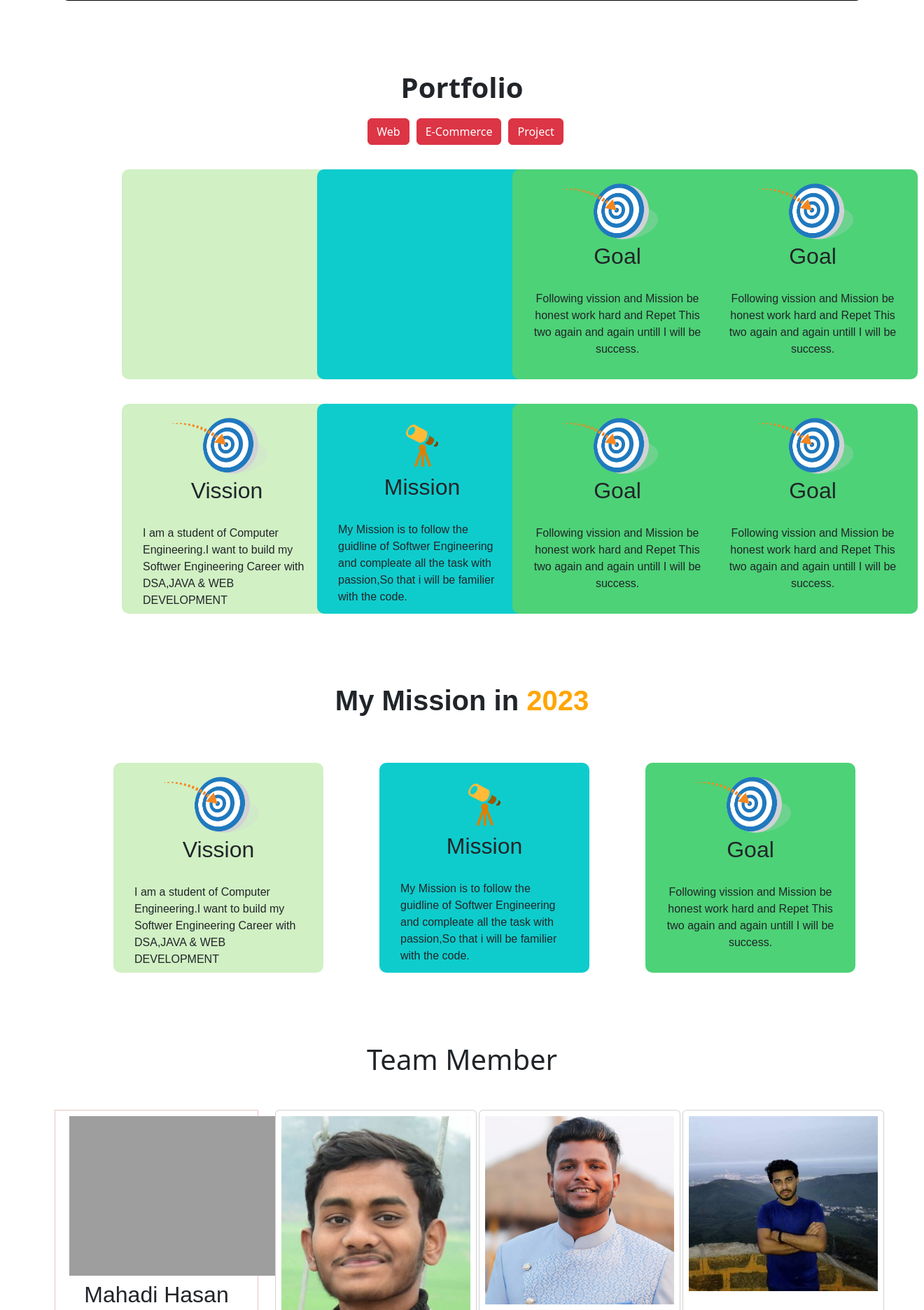
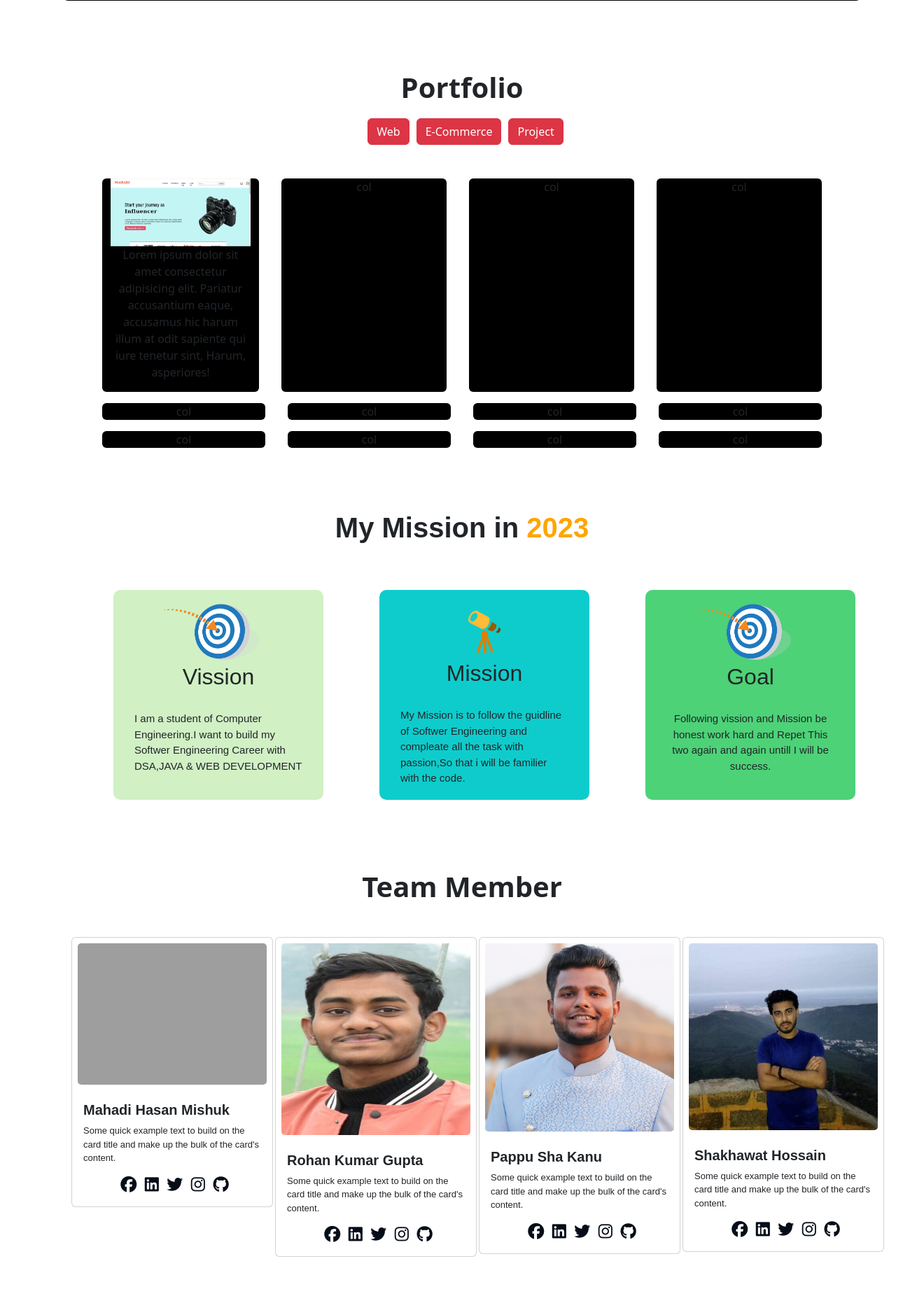
Before and after one commit to mishuk09/Portfolio, a PHP site: page / in a window 1320 px wide. Shown: the part 1742-3614 px from the top of the page at 70% size. Run offline with PHP 8.4, Linux system fonts and the light colour scheme; some libraries are stand-ins or nearby versions; some web fonts are replaced; grey boxes are pictures that could not be loaded.

Commit message:
portfolio

```diff
--- a/index.html
+++ b/index.html
@@ -441,6 +441,53 @@
 
 
 
+  <div class="container text-center my-5">
+    <div class="row gx-5 m-3  ">
+      <div class="col bg-black mx-3 rounded container-fluid "><img src="ss/1.png" alt=""  style="width: 200px;"  >
+      <p>Lorem ipsum dolor sit amet consectetur adipisicing elit. Pariatur accusantium eaque, accusamus hic harum illum at odit sapiente qui iure tenetur sint, Harum, asperiores!</p>
+      </div>
+      <div class="col bg-black mx-3 rounded">col</div>
+      <div class="col bg-black mx-3 rounded">col</div>
+      <div class="col bg-black mx-3 rounded">col</div>
+    </div>
+    <div class="row gx-5 m-3 ">
+      <div class="col bg-black mx-3 rounded">col</div>
+      <div class="col bg-black mx-3 rounded">col</div>
+      <div class="col bg-black mx-3 rounded">col</div>
+      <div class="col bg-black mx-3 rounded">col</div>
+    </div>
+    <div class="row gx-5 m-3">
+      <div class="col bg-black mx-3 rounded">col</div>
+      <div class="col bg-black mx-3 rounded">col</div>
+      <div class="col bg-black mx-3 rounded">col</div>
+      <div class="col bg-black mx-3 rounded">col</div>
+    </div>
+
+  </div>
+
+
+
+
+
+
+
+
+
+
+
+
+
+
+
+
+
+
+
+
+
+
+
+<!--
   <div id="mission" class="container my-mission-main text-center">
     <div class="row ">
       <div class="col-lg-3 col-md-6 col-sm-12 ">
@@ -501,7 +548,7 @@
       </div>
       </div>
     </div>
-  </div>
+  </div> -->
 
 
   <!-- <div class="container portfolio-pic text-center">
@@ -663,7 +710,7 @@
  <div id="team" class="container my-mission-main text-center">
   <div class="row gx-5">
 
-    <div class="col-lg-3 col-md-6 team-mishuk container-fluid ">
+    <!-- <div class="col-lg-3 col-md-6 team-mishuk container-fluid ">
       <div >
         <img src="/images/mishuk.jpg" class="card-img-top p-2   " alt="...">
         <h2 class="mission2">Mahadi Hasan Mishuk</h2>
@@ -684,10 +731,10 @@
 
 
     </div>
-    </div>
+    </div> -->
 
 
-    <!-- <div class="col-sm-12 col-md-6 col-lg-3   ">
+  <div class="col-sm-12 col-md-6 col-lg-3   ">
       <div class="card  " style="width: 18rem;">
 
         <img src="/images/mishuk.jpg" class="card-img-top p-2 h-100  " alt="...">
@@ -711,7 +758,7 @@
 
       </div>
       </div>
-    </div> -->
+    </div>
 
 
 
--- a/style.css
+++ b/style.css
@@ -462,6 +462,31 @@ body{
   /* portfolio section start */
 
 
+  #myImg:hover {opacity: 0.7;}
+
+  /* The Modal (background) */
+  .modal {
+    display: none; /* Hidden by default */
+    position: fixed; /* Stay in place */
+    z-index: 1; /* Sit on top */
+    padding-top: 100px; /* Location of the box */
+    left: 0;
+    top: 0;
+    width: 100%; /* Full width */
+    height: 100%; /* Full height */
+    overflow: auto; /* Enable scroll if needed */
+    background-color: rgb(0,0,0); /* Fallback color */
+    background-color: rgba(0,0,0,0.9); /* Black w/ opacity */
+  }
+
+
+
+
+
+
+
+
+
   .portfolio-main{
     margin-top: 100px;
     font-weight: 700;
@@ -604,6 +629,7 @@ padding-bottom: 28px;
   .missionpara{
     padding: 30px;
     margin-top: 0px;
+    font-size: 15px;
   }
 
 
@@ -643,7 +669,7 @@ padding-bottom: 28px;
 
 
 
-/*
+
 
 
 
@@ -687,7 +713,7 @@ padding-bottom: 28px;
     color: #050d18;
 
   }
-   */
+
 
 
 
```
